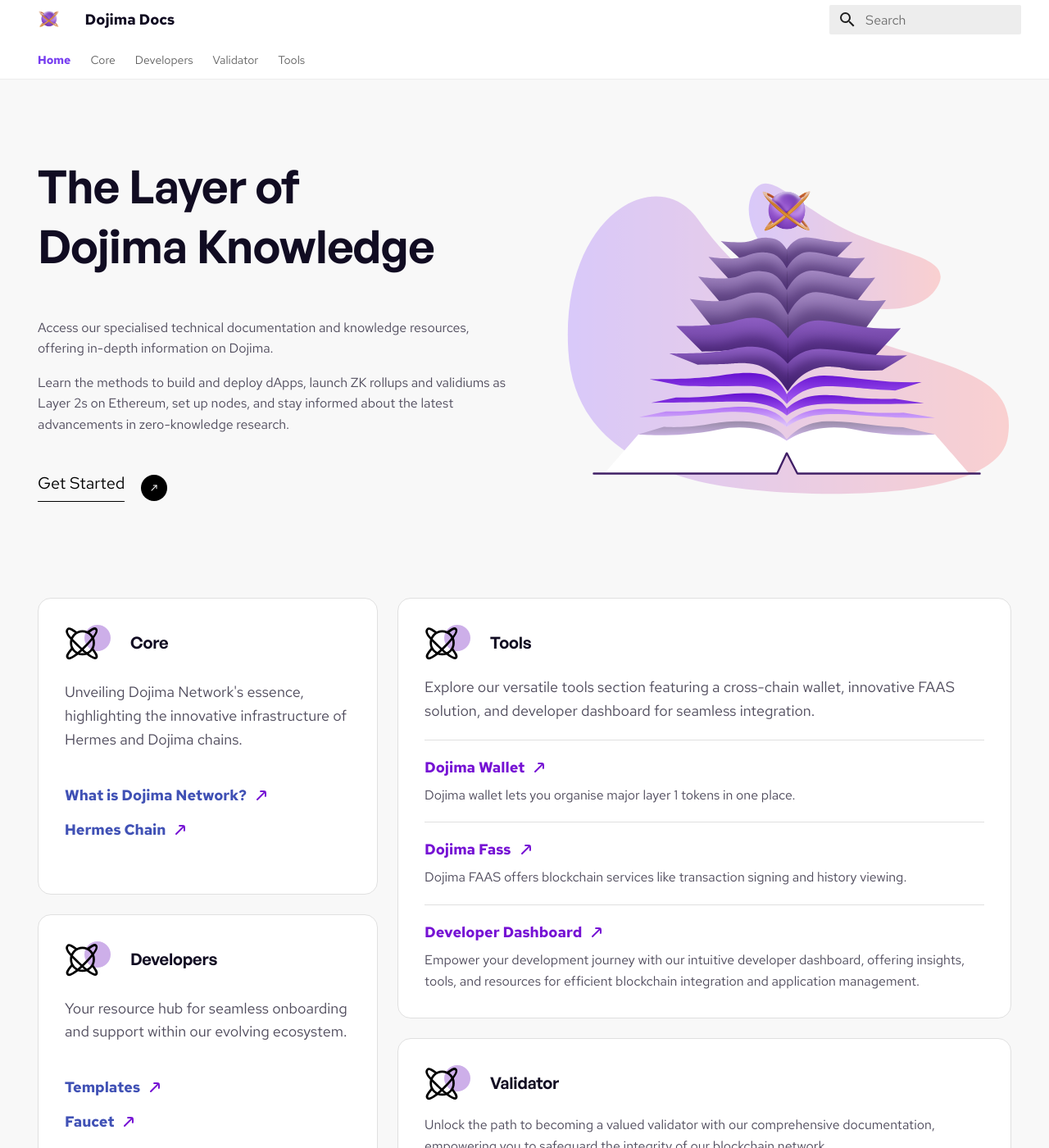
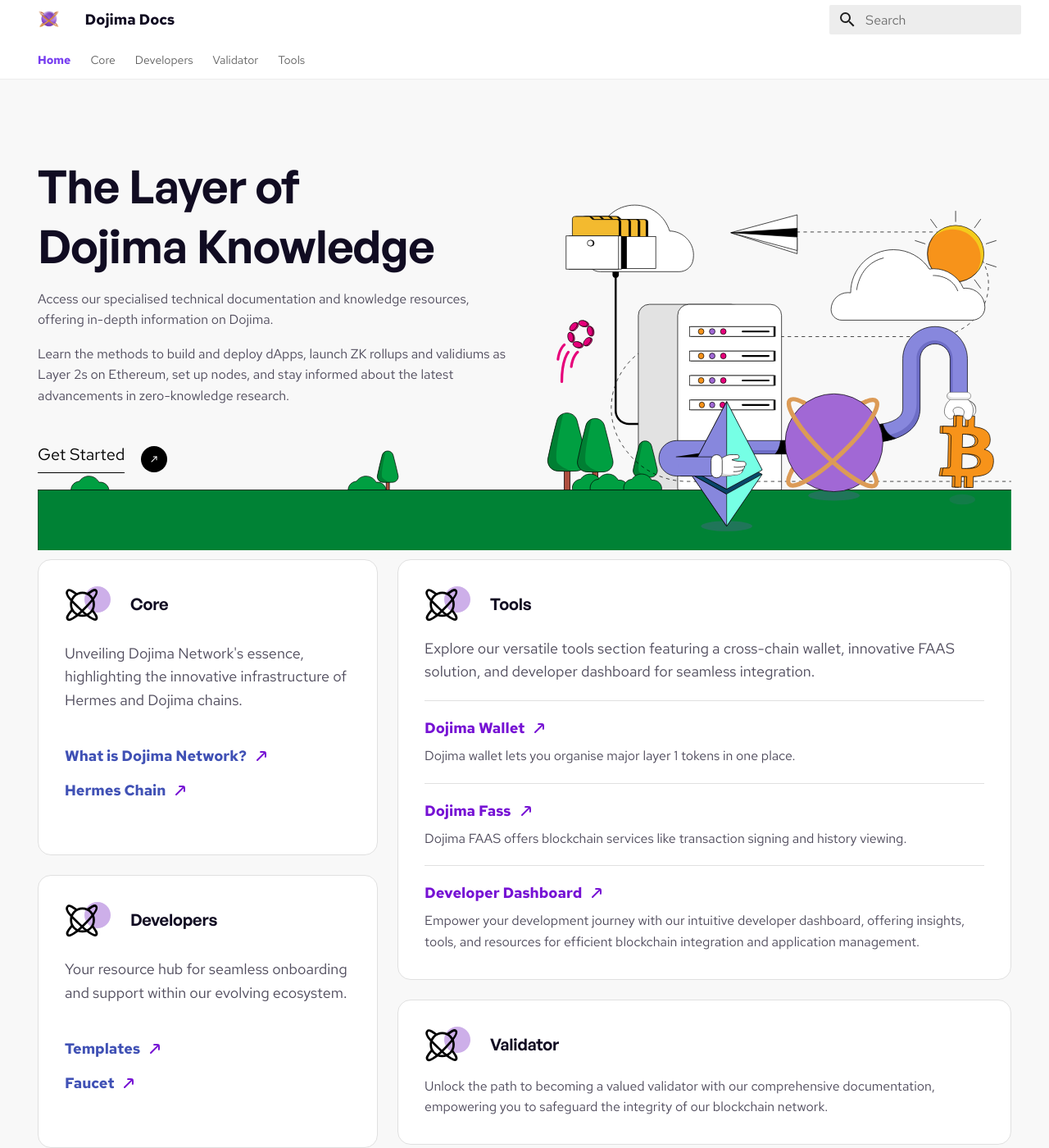
Before and after one commit to dojimanetwork/docs, an MkDocs documentation site: the page built from docs/index.md, in a window 1280 px wide and 1400 px high. Shown: the whole window at 82% size. Built offline with MkDocs 1.6.1 and Material for MkDocs 9.7.7, drawn with Linux system fonts in a browser that asks for light colours.

Commit message:
image updated

```diff
--- a/docs/_site_essentials/stylesheets/dojima-docs.webflow.css
+++ b/docs/_site_essentials/stylesheets/dojima-docs.webflow.css
@@ -29,6 +29,10 @@
 .md-ellipsis {
   color: var(--main-black);
 }
+.md-nav__item .md-nav__link--active,
+.md-nav__item .md-nav__link--active .md-ellipsis {
+  color: var(--purple);
+}
 div.main h1 {
   margin-top: 0 !important;
 }
@@ -51,7 +55,7 @@
   font-family: Generalsans, sans-serif !important;
 }
 .hero-div {
-  margin-top: 51px;
+  margin-top: 0px;
 }
 .icon-background {
   width: 32px;
@@ -169,10 +173,16 @@
 
 .hero-left {
   max-width: 580px;
+  position: relative;
+  z-index: 10;
 }
 
 .hero-right {
-  flex: 1 auto;
+  position: absolute;
+  top: 0;
+  right: 0;
+  width: 100%;
+  /* flex: 1 auto; */
 }
 
 .hero-right.is-big {
@@ -180,7 +190,7 @@
 }
 
 .hero-image {
-  width:100%;
+  width: 100%;
   height: 100%;
   object-fit: cover;
 }
@@ -188,7 +198,7 @@
 .hero-content-flex .hero-heading {
   color: var(--main-black) !important;
   margin-bottom: 16px !important;
-  font-size: 56px ;
+  font-size: 56px;
   line-height: 1.3 !important;
   font-weight: 750;
   line-height: 62px;
@@ -696,6 +706,7 @@
   }
 
   .hero-right {
+    position: relative;
     width: 100%;
   }
 
@@ -769,7 +780,6 @@
     display: none;
   }
 }
-
 
 @media screen and (max-width: 767px) {
   .nav-bar {
```
Also changed, not shown: docs/img/Core.png, docs/img/Core.svg, docs/img/rightimage.png (added), docs/img/rightimage.svg.
